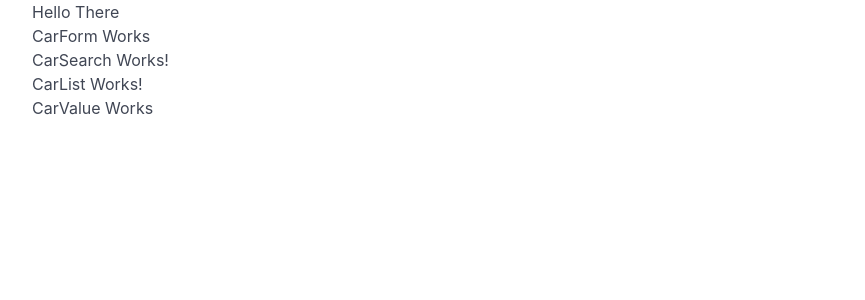
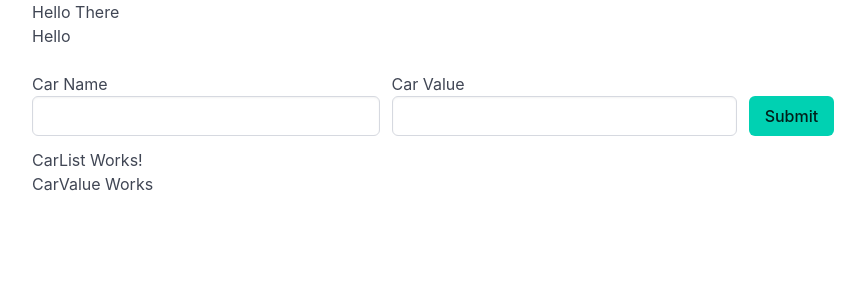
Before and after one commit to SmackSmash/grider-cars, a React (Vite) app: page / in a window 1280 px wide. Shown: the top 300 px of the page, without its empty margins (32-897 px from the left). Built offline with nearby package versions, Linux system fonts and the light colour scheme.

Commit message:
Created CarForm from scratch using bulma

```diff
--- a/src/components/CarForm/CarForm.jsx
+++ b/src/components/CarForm/CarForm.jsx
@@ -1,5 +1,5 @@
 const CarForm = () => {
-  return <h1>CarForm Works</h1>;
+  return <div className='block'>Hello</div>;
 };
 
 export default CarForm;
--- a/src/components/CarSearch/CarSearch.jsx
+++ b/src/components/CarSearch/CarSearch.jsx
@@ -1,5 +1,21 @@
 const CarSearch = () => {
-  return <h1>CarSearch Works!</h1>;
+  return (
+    <form className='field is-grouped is-align-items-flex-end'>
+      <div className='control'>
+        <label htmlFor='car-name'>Car Name</label>
+        <input className='input' type='text' name='car-name' id='car-name' />
+      </div>
+      <div className='control'>
+        <label htmlFor='car-value'>Car Value</label>
+        <input className='input' type='text' name='car-value' id='car-value' />
+      </div>
+      <div className='control'>
+        <button className='button is-primary' type='submit'>
+          Submit
+        </button>
+      </div>
+    </form>
+  );
 };
 
 export default CarSearch;
```
